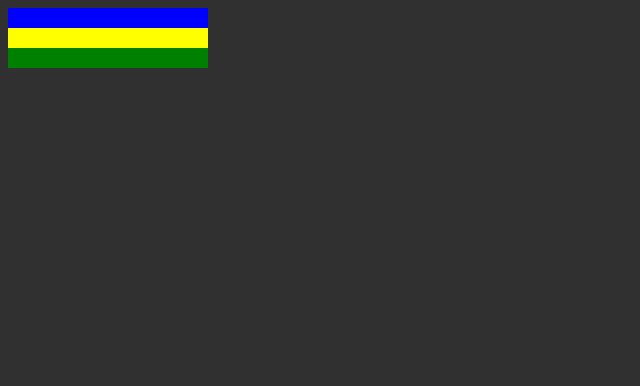
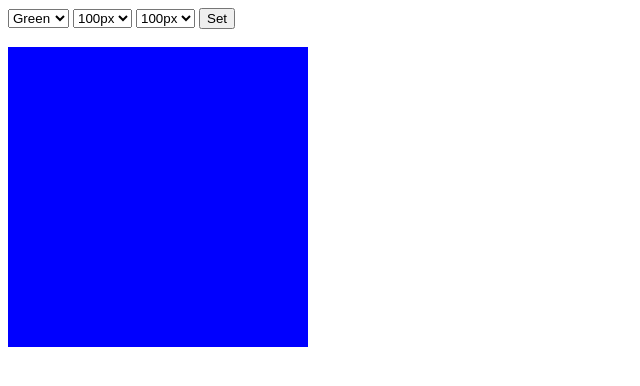
Before and after one commit to TechSnazzy/javascript-test, a plain HTML site: page index.html in a window 1280 px wide. Shown: the whole page, without its empty margins (0-640 px from the left). Drawn offline with Linux system fonts and the light colour scheme.

Commit message:
Resize blue box project start

```diff
--- a/css/main.css
+++ b/css/main.css
@@ -1,4 +1,10 @@
-body {
+/* body {
   background-color: #303030;
   color: white;
+} */
+
+#modify {
+  width: 300px;
+  height: 300px;
+  background: blue;
 }
--- a/index.html
+++ b/index.html
@@ -6,8 +6,30 @@
     <link rel="stylesheet" href="css/main.css" />
   </head>
   <body>
-    <div id="yellow" style="background:yellow; width:200px; height:20px;"></div>
-    <div id="green" style="background:green; width:200px; height:20px;"></div>
+    <select name="cssProperty" id="background">
+      <option value="green">Green</option>
+      <option value="yellow">Yellow</option>
+      <option value="red">Red</option>
+    </select>
+
+    <select name="cssProperty" id="width">
+      <option value="100px">100px</option>
+      <option value="200px">200px</option>
+      <option value="300px">300px</option>
+    </select>
+
+    <select name="cssProperty" id="height">
+      <option value="100px">100px</option>
+      <option value="200px">200px</option>
+      <option value="300px">300px</option>
+    </select>
+
+    <button id="set">Set</button>
+
+    <br><br>
+
+    <div id="modify"></div>
+
     <script src="js/app.js"></script>
   </body>
 </html>
--- a/js/app.js
+++ /dev/null
@@ -1,13 +0,0 @@
-var element = document.createElement('div');
-
-element.style.cssText = 'width:200px; height:20px; background:blue;';
-
-element.onclick = function() {
-  alert('hello');
-};
-
-// document.body.appendChild(element);
-
-var target = document.getElementById('yellow');
-
-document.body.insertBefore(element, target);
```
Also changed, not shown: source/index.html (added, +36 -0 lines), source/myapp.js (added, +18 -0 lines), 1 other file.
